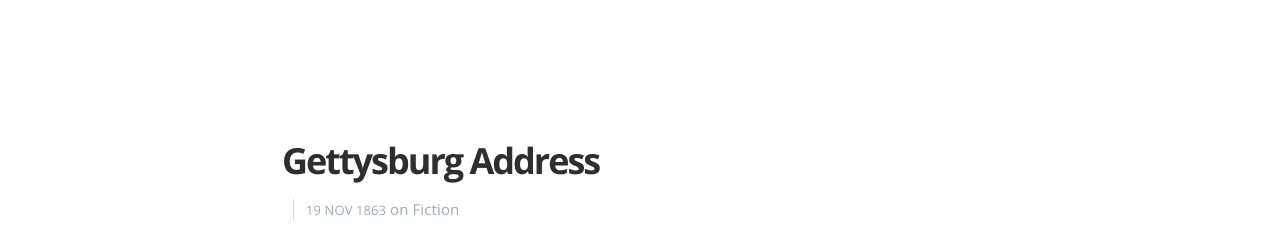
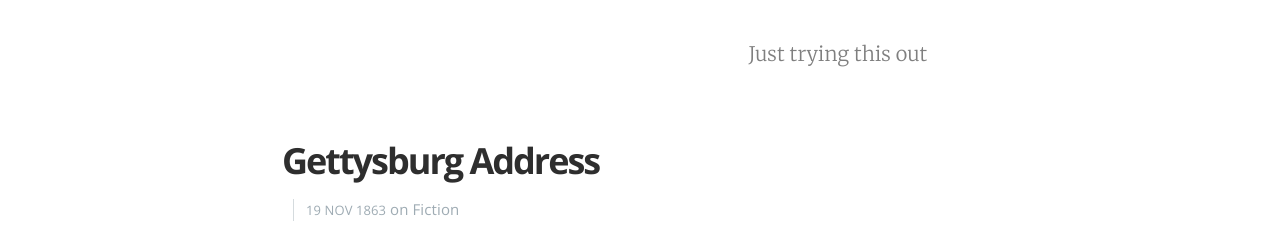
Before and after one commit to gvsi/cs371p, a Jekyll site: the page built from _posts/1863-11-19-gettysburg-address.md, in a window 1280 px wide. Shown: the top 226 px of the page. Built offline with Jekyll 4.4.1, drawn with Linux system fonts in a browser that asks for light colours; nearby versions of some CDN libraries.

Commit message:
Fix post header, add subtitles

```diff
--- a/_layouts/post.html
+++ b/_layouts/post.html
@@ -18,6 +18,15 @@
             <a class="menu-button icon-menu" href="#"><span class="word">Menu</span></a>
         {% endif %}
     </nav>
+
+    <div class="vertical">
+        <div class="main-header-content inner">
+            <h1 class="page-title">{{ page.tag | capitalize }}</h1>
+            {% if page.subtitle %}
+                <h2 class="page-description">{{ page.subtitle }}</h2>
+            {% endif %}
+        </div>
+    </div>
 </header>
 
 <main class="content" role="main">
--- a/_posts/1863-11-19-gettysburg-address.md
+++ b/_posts/1863-11-19-gettysburg-address.md
@@ -2,6 +2,7 @@
 layout: post
 cover: false
 title: Gettysburg Address
+subtitle: Just trying this out
 date:   1863-11-19 10:18:00
 tags: fiction
 subclass: 'post tag-fiction'
--- a/assets/css/screen.css
+++ b/assets/css/screen.css
@@ -777,7 +777,7 @@
     -moz-box-sizing: border-box;
     box-sizing: border-box;
     display: block;
-    height: 38px;
+    height: 55px;
     padding: 1px 0 5px 0;
     width: auto;
 }
@@ -1203,7 +1203,7 @@
    ========================================================================== */
 
 .post-head.main-header {
-    height: 65vh;
+    height: 50vh;
     min-height: 180px;
 }
 
```
